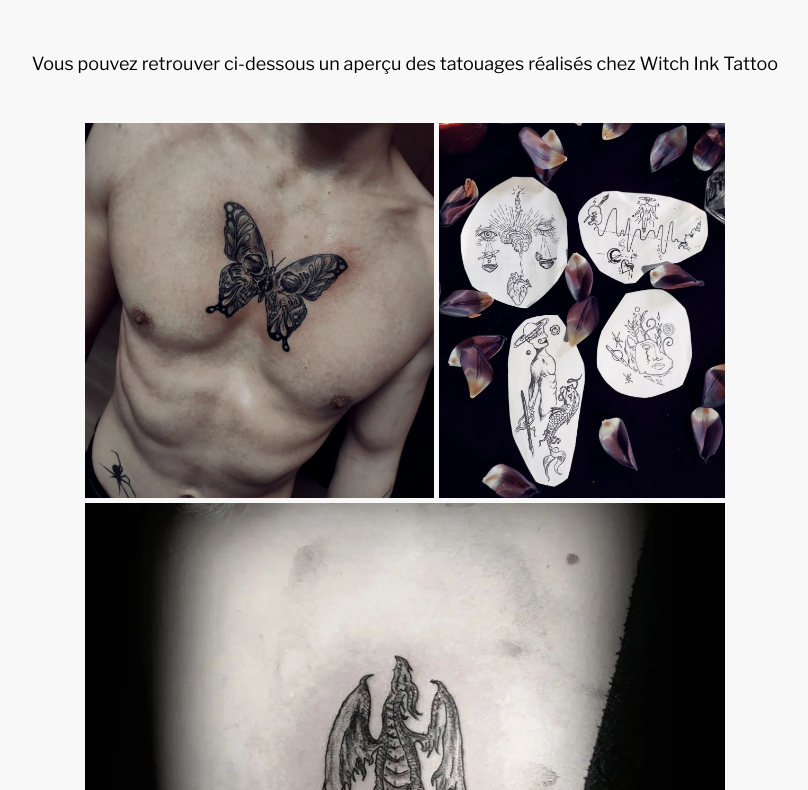
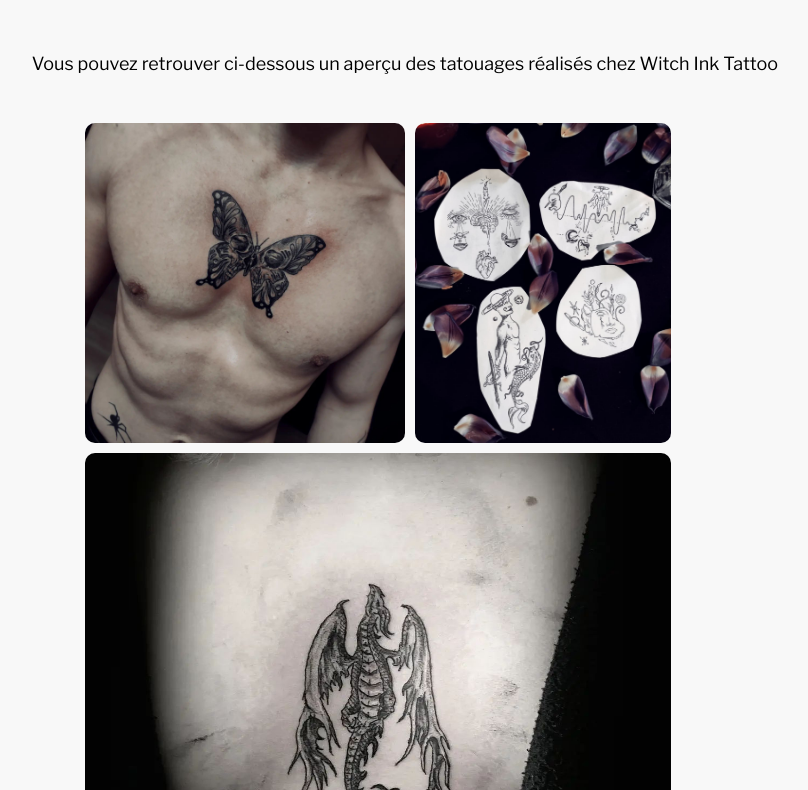
Before and after one commit to xonyis/Witch-Ink, a Vue app: page / in a window 1280 px wide. Shown: the part 1330-2120 px from the top of the page, without its empty margins (235-1043 px from the left). Built offline with nearby package versions, Linux system fonts and the light colour scheme.

Commit message:
somes cheges

```diff
--- a/package.json
+++ b/package.json
@@ -12,7 +12,9 @@
     "gsap": "^3.11.5",
     "imagesloaded": "^5.0.0",
     "masonry-layout": "^4.2.2",
-    "vue": "^3.2.47"
+    "scrollreveal": "^4.0.9",
+    "vue": "^3.2.47",
+    "vue-scroll-reveal": "^2.1.0"
   },
   "devDependencies": {
     "@vitejs/plugin-vue": "^4.0.0",
--- a/src/App.vue
+++ b/src/App.vue
@@ -3,6 +3,7 @@ import Nav from './components/Nav.vue';
 import Headers from './components/HeaderComponent.vue'
 import ButtonJN from './components/ButtonJN.vue'
 import Prestation from './components/Prestation.vue'
+
 
 export default {
   name: 'app',
--- a/src/components/Prestation.vue
+++ b/src/components/Prestation.vue
@@ -1,43 +1,25 @@
-<script lang="ts">
+<script>
 import Toggle from './Toggle.vue';
+import { vScrollReveal } from 'vue-scroll-reveal';
 import { ref, computed } from 'vue';
-import { useMouseInElement } from '@vueuse/core'
+
 
 export default {
     props: ["mode"],
     components: { Toggle }
 }
-const target = ref(null)
-
-const { x, y, isOutside, elementHeight, elementWidth } = useMouseInElement(target)
-
-const cardTransform = computed(() => {
-    const MAX_ROTATION = 6
-
-    const rX = (
-        (elementY.value / elementHeight.value) * MAX_ROTATION - MAX_ROTATION / 2
-    ).toFixed(2)
-
-    const rY = (
-        (elementX.value / elementWidth.value) * MAX_ROTATION - MAX_ROTATION / 2
-    ).toFixed(2)
-
-    return isOutside.value ? '' : `perspective(${elementWidth.value}px) rotateX(${rX}deg) rotatey(${rY}deg)`
-
-})
-
 
 
 </script>
 <template>
     <div class="main-warpper">
         <div class="title-container">
-            <h1><span class="underline">Vous pouvez retrouver ci-dessous un aperçu des tatouages réalisés chez Witch Ink Tattoo</span></h1>
+            <h1 v-scroll-reveal.reset><span class="underline">Vous pouvez retrouver ci-dessous un aperçu des tatouages réalisés chez Witch Ink Tattoo</span></h1>
 
         </div>
         <p class="title-p">Vous pouvez retrouver ci-dessous un aperçu des tatouages réalisés chez Witch Ink Tattoo</p>
         <div class="grid-warpper">
-            <div class="grid-1"><img src="../assets/img/gallery_01.jpeg" alt=""></div>
+            <div class="grid-1" ><img src="../assets/img/gallery_01.jpeg" alt=""></div>
             <div class="grid-2"><img src="../assets/img/img-presta_2.jpg" alt=""></div>
             <div class="grid-3"><img src="../assets/img/gallery_07.jpeg" alt=""></div>
             <div class="grid-4"><img src="../assets/img/gallery_04.jpeg" alt=""></div>
@@ -85,32 +67,33 @@ const cardTransform = computed(() => {
 
 .grid-warpper {
     display: grid;
-    grid-template-columns: repeat(2, 1fr);
-    grid-template-rows: repeat(3, 1fr);
-    grid-column-gap: 5px;
-    grid-row-gap: 5px;
+    grid-template-columns: 25vw 20vw ;
+    grid-template-rows: 40vh 60vh 40vh;
+    grid-column-gap: 10px;
+    grid-row-gap: 10px;
     width: 50%;
-    height: 90vh;
+    height: max-content;
     margin: auto;
+
 }
 
 .grid-warpper div {
     background: #000;
     display: flex;
     justify-content: center;
-
+    border-radius: 20px;
 }
 
 .grid-warpper img{
     /* display: none; */
     height: 100%;
     width: 100%;
-
+    border-radius: 10px;
 }
 
-.grid-1 { grid-area: 1 / 1 / 2 / 2; width: 110%;}
-.grid-2 { grid-area: 1 / 2 / 2 / 3; width: 90%; margin-left: 10%; }
-.grid-3 { grid-area: 2 / 1 / 3 / 3; height: 70vh;}
+.grid-1 { grid-area: 1 / 1 / 2 / 2; }
+.grid-2 { grid-area: 1 / 2 / 2 / 3; }
+.grid-3 { grid-area: 2 / 1 / 3 / 3;}
 .grid-4 { grid-area: 3 / 1 / 4 / 2; }
 .grid-5 { grid-area: 3 / 2 / 4 / 3; }
 
--- a/src/main.js
+++ b/src/main.js
@@ -1,5 +1,6 @@
 import { createApp } from 'vue'
 import App from './App.vue'
+
 
 import './assets/main.css'
 
```
Also changed, not shown: 1 other file (tests, documents, lock files or other folders).
